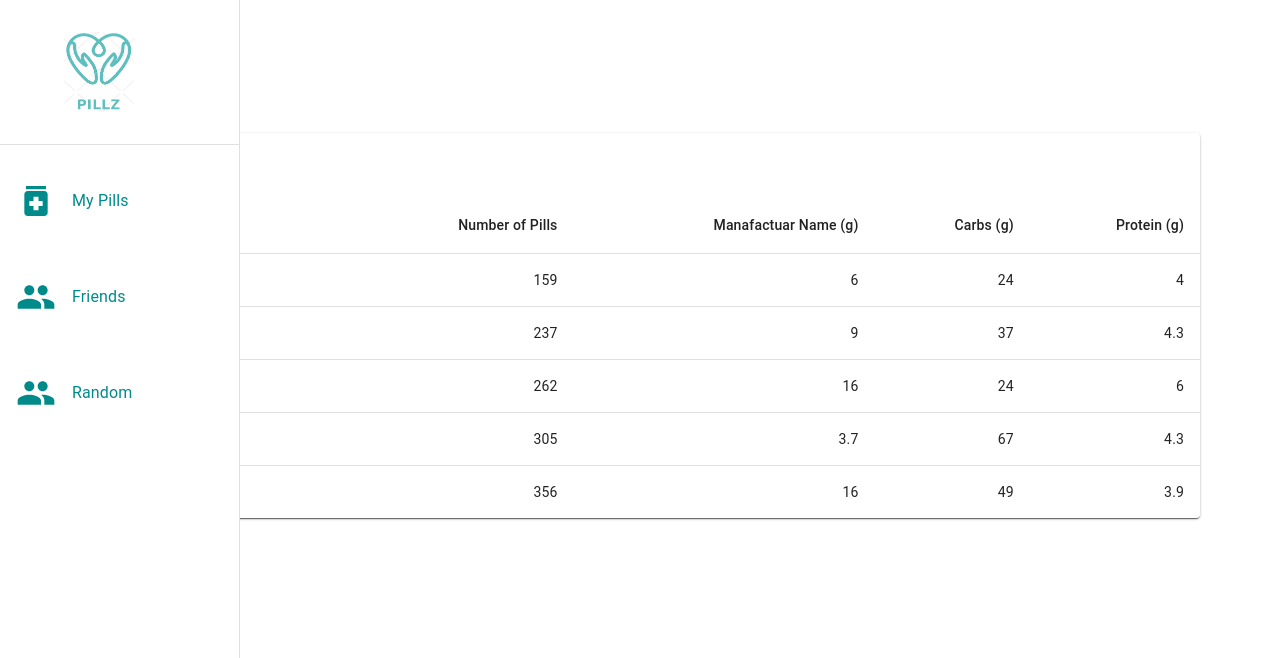
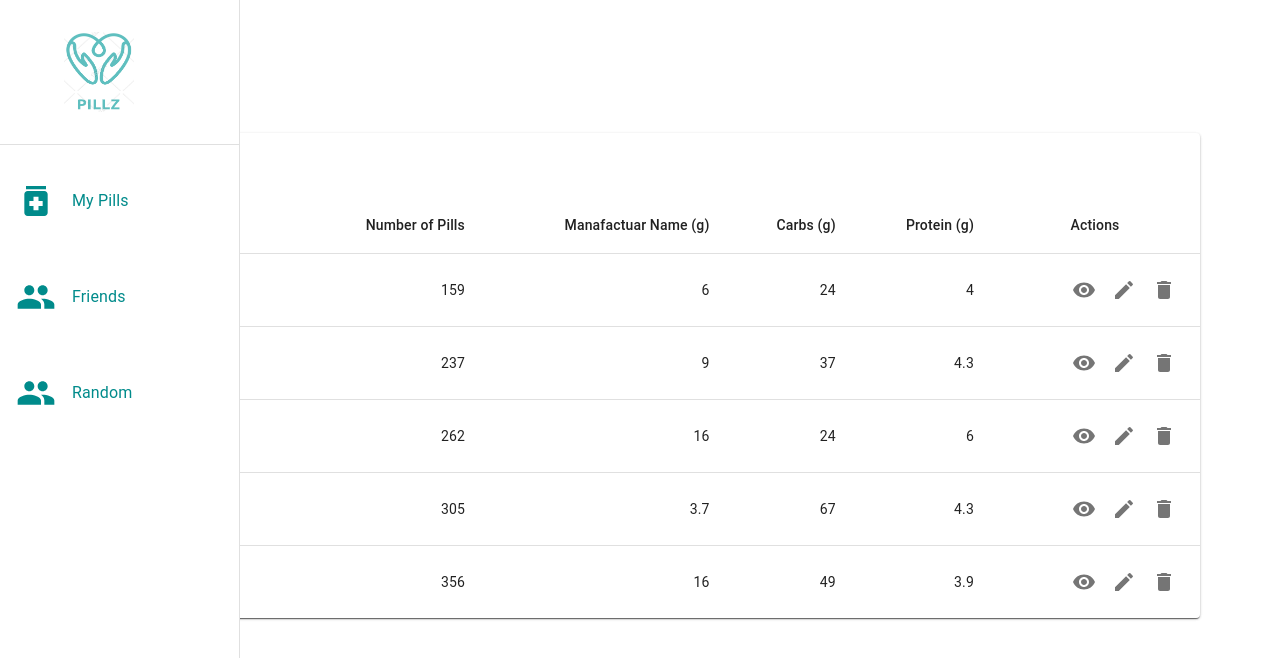
Before and after one commit to arjar88/pillz-web, a React (Create React App) app in the folder pillz-web/: page /pills in a window 1280 px wide. Shown: the top 658 px of the page. Built offline with nearby package versions, Linux system fonts and the light colour scheme.

Commit message:
got the icons into the datatable column

```diff
--- a/pillz-web/package.json
+++ b/pillz-web/package.json
@@ -22,12 +22,6 @@
     "test": "react-scripts test",
     "eject": "react-scripts eject"
   },
-  "eslintConfig": {
-    "extends": [
-      "react-app",
-      "react-app/jest"
-    ]
-  },
   "browserslist": {
     "production": [
       ">0.2%",
--- a/pillz-web/src/components/DataTable.js
+++ b/pillz-web/src/components/DataTable.js
@@ -7,6 +7,11 @@ import TableRow from "@mui/material/TableRow";
 import Paper from "@mui/material/Paper";
 import Typography from "@mui/material/Typography";
 import Toolbar from "@mui/material/Toolbar";
+import Icon from "@mui/material/Icon";
+import IconButton from "@mui/material/IconButton";
+import DeleteIcon from "@mui/icons-material/Delete";
+import VisibilityIcon from "@mui/icons-material/Visibility";
+import EditIcon from "@mui/icons-material/Edit";
 
 function createData(name, calories, fat, carbs, protein) {
   return { name, calories, fat, carbs, protein };
@@ -37,7 +42,7 @@ function DataTable() {
               id="tableTitle"
               component="div"
             >
-              Medeicines
+              Medicines
             </Typography>
           </Toolbar>
 
@@ -49,6 +54,7 @@ function DataTable() {
                 <TableCell align="right">Manafactuar Name&nbsp;(g)</TableCell>
                 <TableCell align="right">Carbs&nbsp;(g)</TableCell>
                 <TableCell align="right">Protein&nbsp;(g)</TableCell>
+                <TableCell align="center">Actions</TableCell>
               </TableRow>
             </TableHead>
             <TableBody>
@@ -64,6 +70,17 @@ function DataTable() {
                   <TableCell align="right">{row.fat}</TableCell>
                   <TableCell align="right">{row.carbs}</TableCell>
                   <TableCell align="right">{row.protein}</TableCell>
+                  <TableCell align="right">
+                    <IconButton>
+                      <VisibilityIcon />
+                    </IconButton>
+                    <IconButton>
+                      <EditIcon />
+                    </IconButton>
+                    <IconButton>
+                      <DeleteIcon />
+                    </IconButton>
+                  </TableCell>
                 </TableRow>
               ))}
             </TableBody>
```
